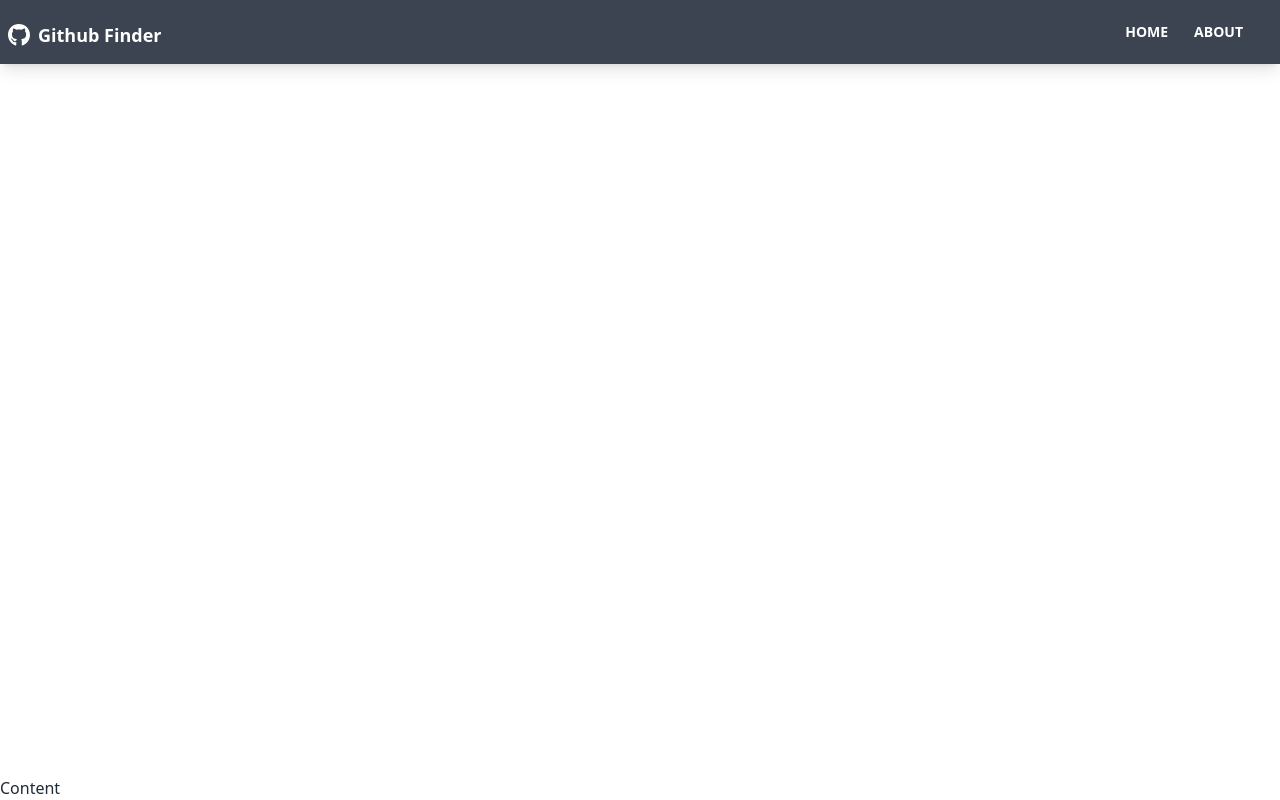
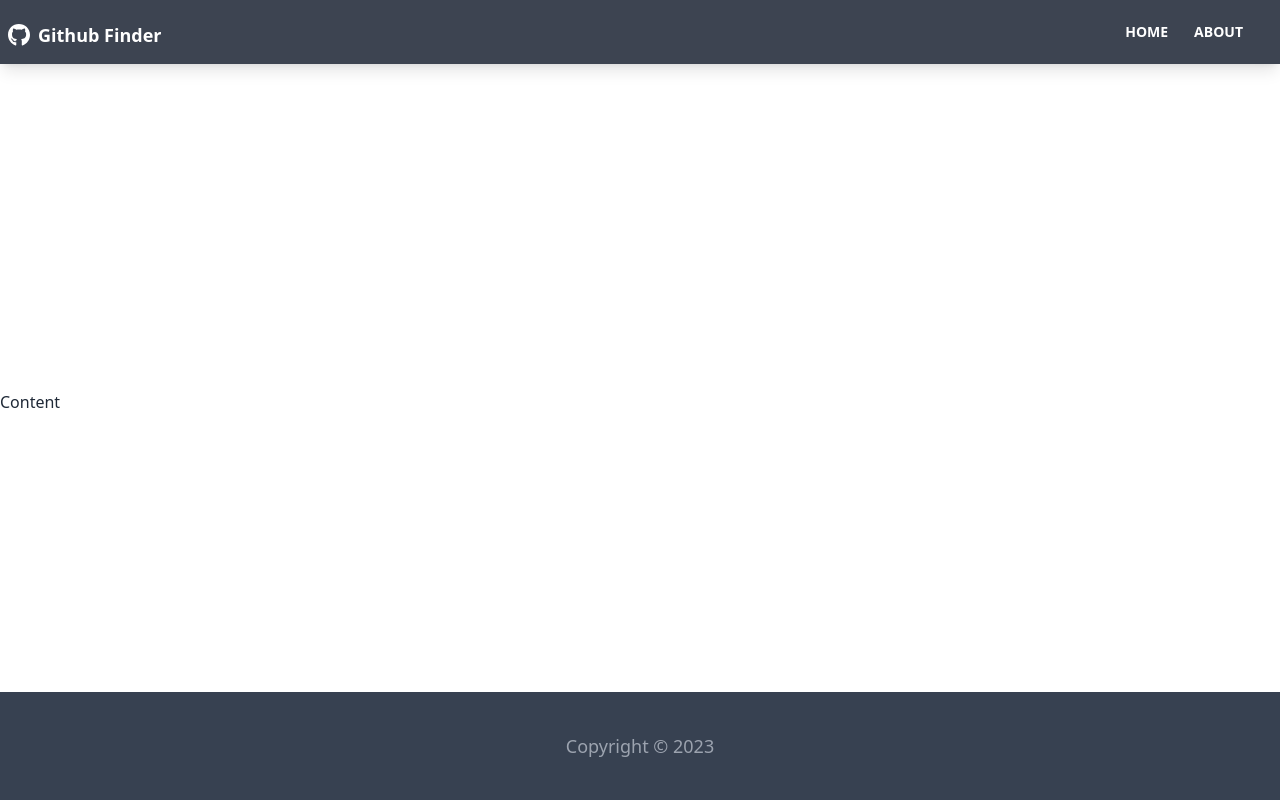
Before and after one commit to thekarthikr/github-profile-finder, a React (Vite) app: page / in a window 1280 px wide. Built offline with nearby package versions, Linux system fonts and the light colour scheme.

Commit message:
Add footer components

```diff
--- a/src/App.jsx
+++ b/src/App.jsx
@@ -1,7 +1,7 @@
 import { BrowserRouter as Router, Routes, Route } from "react-router-dom";
 import React from "react";
 import Navbar from "./components/layouts/Navbar";
-
+import Footer from "./components/layouts/Footer";
 function App() {
   return (
     <Router>
@@ -9,6 +9,7 @@ function App() {
         <Navbar />
 
         <main>Content</main>
+        <Footer />
       </div>
     </Router>
   );
--- /dev/null
+++ b/src/components/layouts/Footer.jsx
@@ -0,0 +1,10 @@
+function Footer() {
+  const year = new Date().getFullYear();
+  return (
+    <footer className='footer footer-center p-10 bg-gray-700  text-gray-400 text-lg'>
+      <p>Copyright &copy; {year} </p>
+    </footer>
+  );
+}
+
+export default Footer;
```
